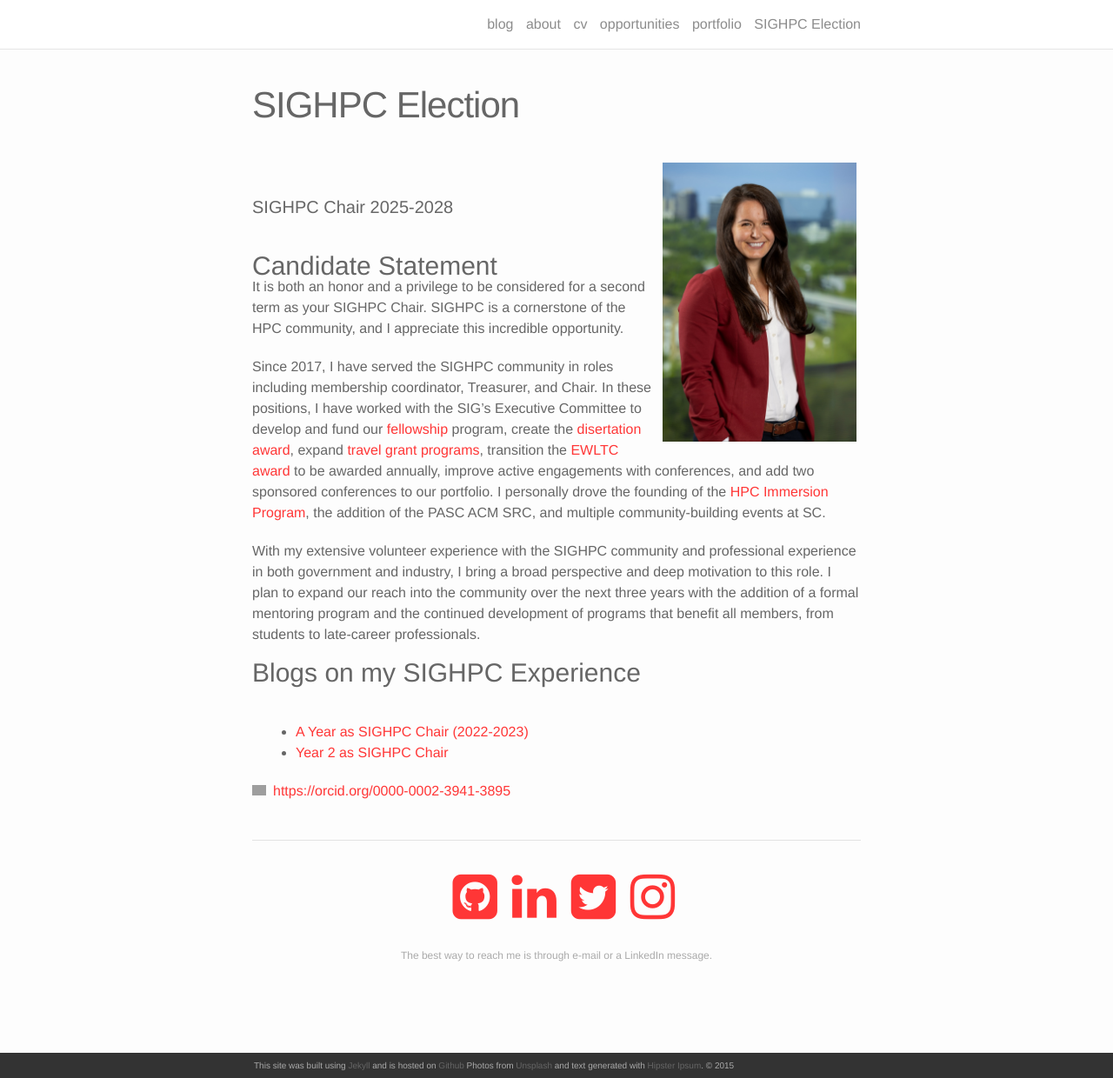
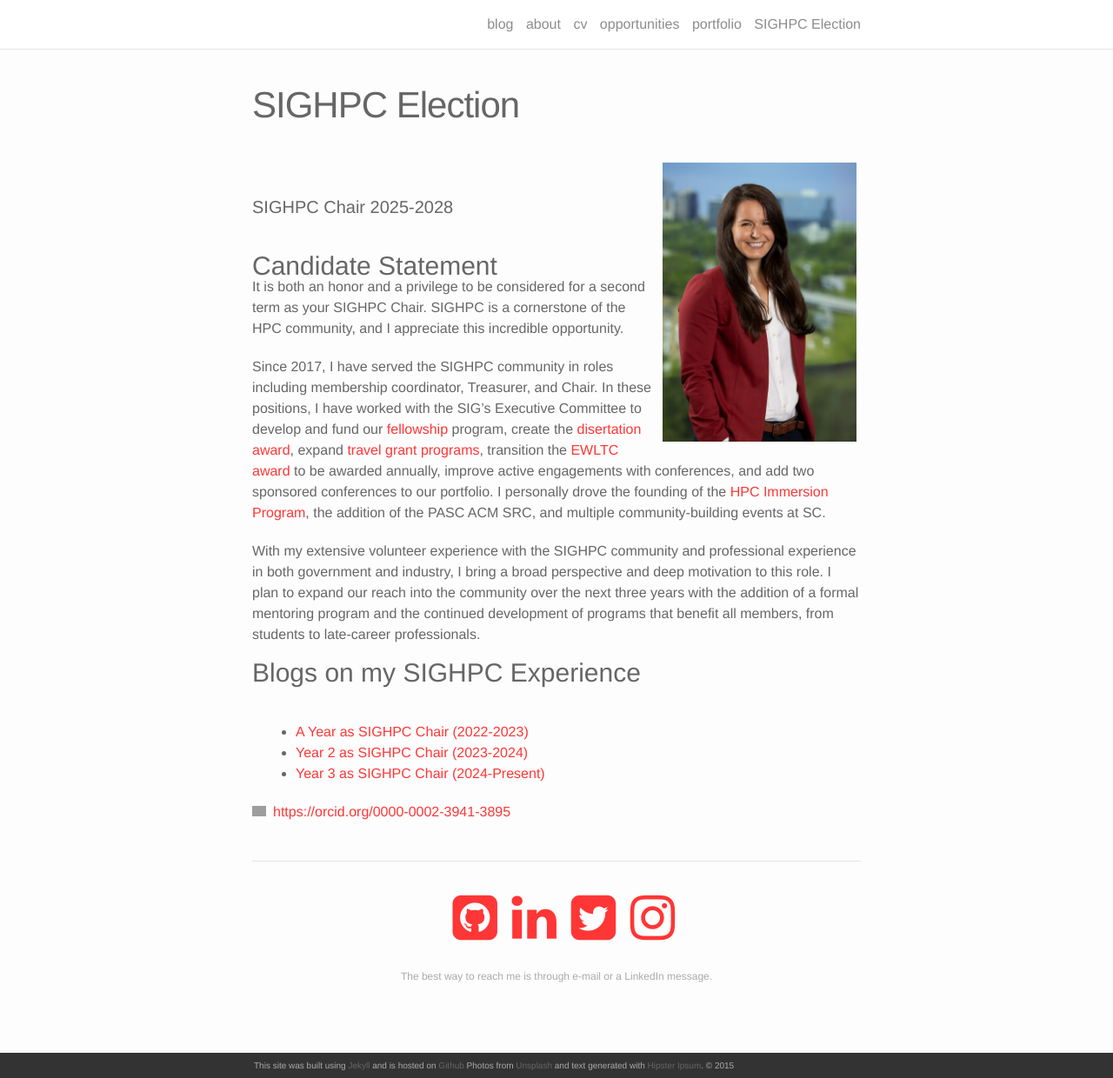
Before and after one commit to ceharvs/ceharvs.github.io, a Jekyll site: the page built from sighpc.md, in a window 1280 px wide and 1240 px high. Shown: the whole window at 87% size. Built offline with Jekyll 4.4.1, drawn with Linux system fonts in a browser that asks for light colours; nearby versions of some CDN libraries; grey boxes are pictures that could not be loaded.

Commit message:
added blog links

```diff
--- a/sighpc.md
+++ b/sighpc.md
@@ -24,8 +24,9 @@ With my extensive volunteer experience with the SIGHPC community and professiona
 
 <br>
 
-* **<a href="https://itsharveytime.com/2023/06/01/sighpc.html" target="blank">A Year as SIGHPC Chair (2022-2023)</a>**
-* **<a href="" target="blank">Year 2 as SIGHPC Chair</a>**
+* [A Year as SIGHPC Chair (2022-2023)](https://itsharveytime.com/2023/06/01/sighpc.html)
+* [Year 2 as SIGHPC Chair (2023-2024)](https://itsharveytime.com/2024/07/01/sighpc.html)
+* [Year 3 as SIGHPC Chair (2024-Present)](https://itsharveytime.com/2025/01/26/sighpc.html)
 
 <div itemscope itemtype="https://schema.org/Person"><a itemprop="sameAs" content="https://orcid.org/0000-0002-3941-3895" href="https://orcid.org/0000-0002-3941-3895" target="orcid.widget" rel="noopener noreferrer" style="vertical-align:top;"><img src="https://orcid.org/sites/default/files/images/orcid_16x16.png" style="width:1em;margin-right:.5em;" alt="ORCID iD icon">https://orcid.org/0000-0002-3941-3895</a></div>
 
```
